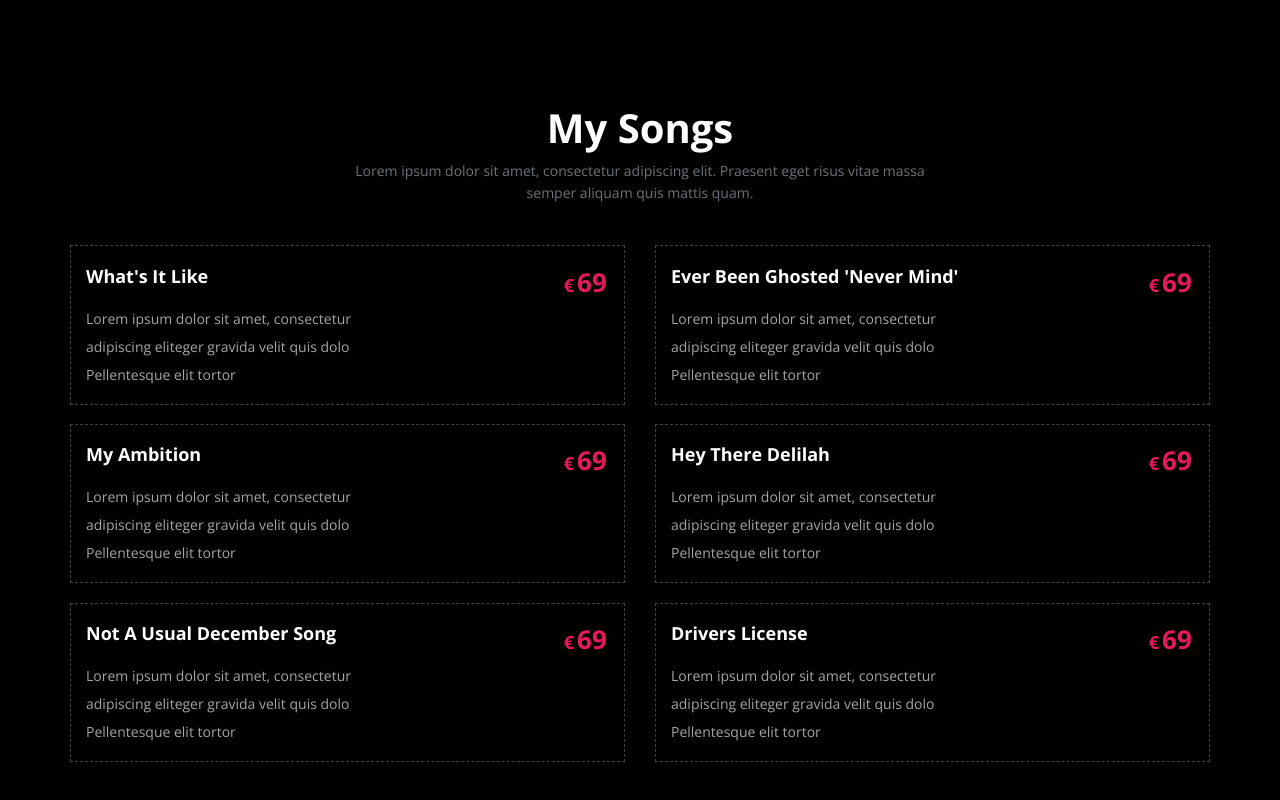
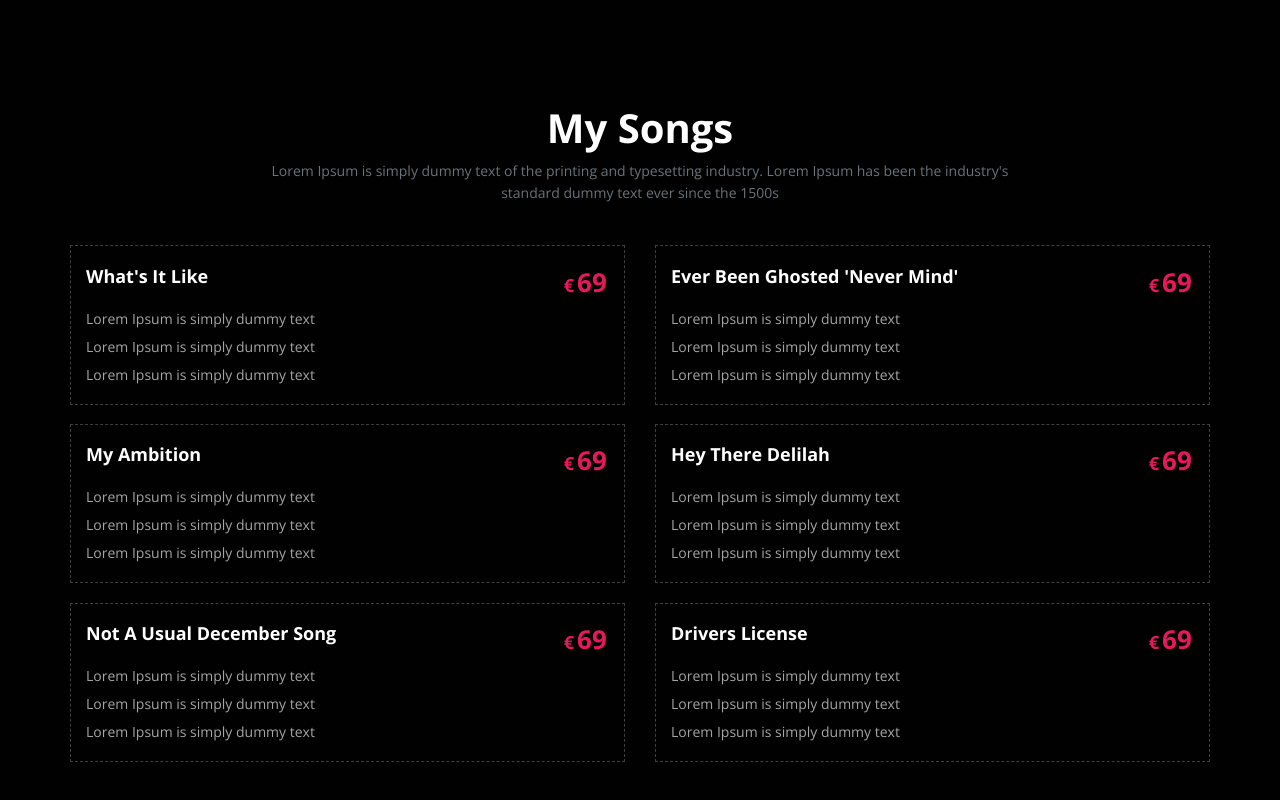
Before and after one commit to gmw15/natalie-moran-music, a plain HTML site: page index.html in a window 1280 px wide. Shown: the part 2465-3265 px from the top of the page. Drawn offline with nearby package versions, Linux system fonts and the light colour scheme; files whose address does not match are found by name.

Commit message:
Update index.html

```diff
--- a/index.html
+++ b/index.html
@@ -58,7 +58,7 @@
   <div class="container">
     <div class="col-md-8 col-md-offset-2 text-center">
       <h3>Up and Coming Artist</h3>
-      <p>Lorem ipsum dolor sit amet, consectetur adipiscing elit. Duis eu libero scelerisque ligula sagittis faucibus eget quis lacus.Lorem ipsum dolor sit amet, consectetur adipiscing elit.Lorem ipsum dolor sit amet, consectetur adipiscing elit.</p>
+      <p>Lorem Ipsum is simply dummy text of the printing and typesetting industry. Lorem Ipsum has been the industry's standard dummy text ever since the 1500s</p>
         <a href="#Playlist" class="btn btn-large">Playlist</a>
     </div>
   </div>
@@ -69,25 +69,25 @@
   <div class="container">
   <div class="section-header">
                 <h2 class="wow fadeInDown animated">What I Do</h2>
-                <p class="wow fadeInDown animated">Lorem ipsum dolor sit amet, consectetur adipiscing elit. Praesent eget risus vitae massa <br> semper aliquam quis mattis quam.</p>
+                <p class="wow fadeInDown animated">Lorem Ipsum is simply dummy text of the printing and typesetting industry. Lorem Ipsum has been the industry's <br> standard dummy text ever since the 1500s.</p>
             </div>
     <div class="row">
       <div class="col-md-4 col-sm-6 services text-center"> <span class="icon icon-recycle"></span>
         <div class="services-content">
           <h5>SONGS</h5>
-          <p>Lorem ipsum dolor sit amet, consectetur adipiscing elit. Duis eu libero scelerisque ligula sagittis faucibus eget quis lacus.</p>
+          <p>Lorem Ipsum is simply dummy text of the printing and typesetting industry. Lorem Ipsum has been the industry's standard dummy text ever since the 1500s</p>
         </div>
       </div>
       <div class="col-md-4 col-sm-6 services text-center"> <span class="icon icon-heart"></span>
         <div class="services-content">
           <h5>MUSIC PLAYLIST</h5>
-          <p>Lorem ipsum dolor sit amet, consectetur adipiscing elit. Duis eu libero scelerisque ligula sagittis faucibus eget quis lacus.</p>
+          <p>Lorem Ipsum is simply dummy text of the printing and typesetting industry. Lorem Ipsum has been the industry's standard dummy text ever since the 1500s</p>
         </div>
       </div>
       <div class="col-md-4 col-sm-6 services text-center"> <span class="icon icon-megaphone"></span>
         <div class="services-content">
           <h5>GALLERY</h5>
-          <p>Lorem ipsum dolor sit amet, consectetur adipiscing elit. Duis eu libero scelerisque ligula sagittis faucibus eget quis lacus.</p>
+          <p>Lorem Ipsum is simply dummy text of the printing and typesetting industry. Lorem Ipsum has been the industry's standard dummy text ever since the 1500s</p>
         </div>
       </div>
     </div>
@@ -99,7 +99,7 @@
   <div class="container">
       <div class="section-header">
                 <h2 class="wow fadeInDown animated">Playlist</h2>
-                <p class="wow fadeInDown animated">Lorem ipsum dolor sit amet, consectetur adipiscing elit. Praesent eget risus vitae massa <br> semper aliquam quis mattis quam.</p>
+                <p class="wow fadeInDown animated">Lorem Ipsum is simply dummy text of the printing and typesetting industry. Lorem Ipsum has been the industry's <br> standard dummy text ever since the 1500s</p>
             </div>
     <div class="row">
          <div id="jquery_jplayer_2" class="jp-jplayer"></div>
@@ -151,7 +151,7 @@
   <div class="container">
       <div class="section-header">
                 <h2 class="wow fadeInDown animated">My Songs</h2>
-                <p class="wow fadeInDown animated">Lorem ipsum dolor sit amet, consectetur adipiscing elit. Praesent eget risus vitae massa <br> semper aliquam quis mattis quam.</p>
+                <p class="wow fadeInDown animated">Lorem Ipsum is simply dummy text of the printing and typesetting industry. Lorem Ipsum has been the industry's <br> standard dummy text ever since the 1500s</p>
             </div>
     <div class="row">
             <div class="col-md-6">
@@ -159,9 +159,9 @@
             	<div class="package wow fadeInLeft animated" data-wow-offset="250" data-wow-delay="200ms">
                 	<h5>What's It Like</h5>
                     <ul class="list-default">
-                    	<li>Lorem ipsum dolor sit amet, consectetur</li>
-                    	<li>adipiscing eliteger gravida velit quis dolo</li>
-                    	<li>Pellentesque elit tortor</li>
+                    	<li>Lorem Ipsum is simply dummy text</li>
+                    	<li>Lorem Ipsum is simply dummy text</li>
+                    	<li>Lorem Ipsum is simply dummy text</li>
                     </ul>
                     <strong class="price"><small>€</small>69</strong>
                 </div><!-- end package -->
@@ -169,9 +169,9 @@
                 <div class="package wow fadeInLeft animated" data-wow-offset="200" data-wow-delay="300m">
                 	<h5>My Ambition</h5>
                     <ul class="list-default">
-                    	<li>Lorem ipsum dolor sit amet, consectetur</li>
-                    	<li>adipiscing eliteger gravida velit quis dolo</li>
-                    	<li>Pellentesque elit tortor</li>
+                    	<li>Lorem Ipsum is simply dummy text</li>
+                      <li>Lorem Ipsum is simply dummy text</li>
+                      <li>Lorem Ipsum is simply dummy text</li>
                     </ul>
                     <strong class="price"><small>€</small>69</strong>
                 </div><!-- end package -->
@@ -179,9 +179,9 @@
                 <div class="package no-border wow fadeInLeft animated" data-wow-offset="150" data-wow-delay="400m" >
                 	<h5>Not A Usual December Song</h5>
                     <ul class="list-default">
-                    	<li>Lorem ipsum dolor sit amet, consectetur</li>
-                    	<li>adipiscing eliteger gravida velit quis dolo</li>
-                    	<li>Pellentesque elit tortor</li>
+                    	<li>Lorem Ipsum is simply dummy text</li>
+                      <li>Lorem Ipsum is simply dummy text</li>
+                      <li>Lorem Ipsum is simply dummy text</li>
                     </ul>
                     <strong class="price"><small>€</small>69</strong>
                 </div><!-- end package -->
@@ -192,9 +192,9 @@
             	<div class="package wow fadeInRight animated" data-wow-offset="250" data-wow-delay="500m" >
                 	<h5>Ever Been Ghosted 'Never Mind'</h5>
                     <ul class="list-default">
-                    	<li>Lorem ipsum dolor sit amet, consectetur</li>
-                    	<li>adipiscing eliteger gravida velit quis dolo</li>
-                    	<li>Pellentesque elit tortor</li>
+                    	<li>Lorem Ipsum is simply dummy text</li>
+                      <li>Lorem Ipsum is simply dummy text</li>
+                      <li>Lorem Ipsum is simply dummy text</li>
                     </ul>
                     <strong class="price"><small>€</small>69</strong>
                 </div><!-- end package -->
@@ -202,9 +202,9 @@
                 <div class="package wow fadeInRight animated" data-wow-offset="200" data-wow-delay="600m">
                 	<h5>Hey There Delilah</h5>
                     <ul class="list-default">
-                    	<li>Lorem ipsum dolor sit amet, consectetur</li>
-                    	<li>adipiscing eliteger gravida velit quis dolo</li>
-                    	<li>Pellentesque elit tortor</li>
+                    	<li>Lorem Ipsum is simply dummy text</li>
+                      <li>Lorem Ipsum is simply dummy text</li>
+                      <li>Lorem Ipsum is simply dummy text</li>
                     </ul>
                     <strong class="price"><small>€</small>69</strong>
                 </div><!-- end package -->
@@ -212,9 +212,9 @@
                 <div class="package no-border wow fadeInRight animated" data-wow-offset="150" data-wow-delay="700m">
                 	<h5>Drivers License</h5>
                     <ul class="list-default">
-                    	<li>Lorem ipsum dolor sit amet, consectetur</li>
-                    	<li>adipiscing eliteger gravida velit quis dolo</li>
-                    	<li>Pellentesque elit tortor</li>
+                    	<li>Lorem Ipsum is simply dummy text</li>
+                      <li>Lorem Ipsum is simply dummy text</li>
+                      <li>Lorem Ipsum is simply dummy text</li>
                     </ul>
                     <strong class="price"><small>€</small>69</strong>
                 </div><!-- end package -->
@@ -230,7 +230,7 @@
   <div class="container-fluid">
     <div class="section-header">
                 <h2 class="wow fadeInDown animated">Events</h2>
-                <p class="wow fadeInDown animated">Lorem ipsum dolor sit amet, consectetur adipiscing elit. Praesent eget risus vitae massa <br> semper aliquam quis mattis quam.</p>
+                <p class="wow fadeInDown animated">Lorem Ipsum is simply dummy text of the printing and typesetting industry. Lorem Ipsum has been the industry's <br> standard dummy text ever since the 1500s</p>
             </div>
     <div class="row no-gutter">
       <div class="col-lg-3 col-md-6 col-sm-6 work"> <a href="images/nat1.png" class="work-box"> <img src="images/nat1.png" alt="">
@@ -307,7 +307,7 @@
 	<div class="container">
 	    <div class="section-header">
                 <h2 class="wow fadeInDown animated">Upcoming Shows</h2>
-                <p class="wow fadeInDown animated">Lorem ipsum dolor sit amet, consectetur adipiscing elit. Praesent eget risus vitae massa <br> semper aliquam quis mattis quam.</p>
+                <p class="wow fadeInDown animated">Lorem Ipsum is simply dummy text of the printing and typesetting industry. Lorem Ipsum has been the industry's <br> standard dummy text ever since the 1500s</p>
             </div>
 		<div class="row">
 			<div class="col-md-6">
@@ -354,7 +354,7 @@
   <div class="container">
       <div class="section-header">
                 <h2 class="wow fadeInDown animated">Meet The Team</h2>
-                <p class="wow fadeInDown animated">Lorem ipsum dolor sit amet, consectetur adipiscing elit. Praesent eget risus vitae massa <br> semper aliquam quis mattis quam.</p>
+                <p class="wow fadeInDown animated">Lorem Ipsum is simply dummy text of the printing and typesetting industry. Lorem Ipsum has been the industry's <br> standard dummy text ever since the 1500s</p>
             </div>
     <div class="row">
       <div class="col-md-3 col-sm-6">
@@ -362,7 +362,7 @@
           <div class="person-content">
             <h4>Ping Pong's Mate</h4>
             <h5 class="role">Founder</h5>
-            <p>Lorem ipsum dolor sit amet, consectetur adipiscing elit eget risus vitae massa.</p>
+            <p>Lorem Ipsum is simply dummy text of the printing and typesetting industry</p>
           </div>
           <ul class="social-icons clearfix">
             <li><a href="#"><span class="fa fa-facebook"></span></a></li>
@@ -376,7 +376,7 @@
           <div class="person-content">
             <h4>Bell Man</h4>
             <h5 class="role">Music</h5>
-            <p>Lorem ipsum dolor sit amet, consectetur adipiscing elit eget risus vitae massa.</p>
+            <p>Lorem Ipsum is simply dummy text of the printing and typesetting industry</p>
           </div>
           <ul class="social-icons clearfix">
             <li><a href="#" class=""><span class="fa fa-facebook"></span></a></li>
@@ -390,7 +390,7 @@
           <div class="person-content">
             <h4>Ping Pong</h4>
             <h5 class="role">Singer</h5>
-            <p>Lorem ipsum dolor sit amet, consectetur adipiscing elit eget risus vitae massa.</p>
+            <p>Lorem Ipsum is simply dummy text of the printing and typesetting industry</p>
           </div>
           <ul class="social-icons clearfix">
             <li><a href="#" class=""><span class="fa fa-facebook"></span></a></li>
@@ -404,7 +404,7 @@
           <div class="person-content">
             <h4>Bell Man's Mate</h4>
             <h5 class="role">Singler</h5>
-            <p>Lorem ipsum dolor sit amet, consectetur adipiscing elit eget risus vitae massa.</p>
+            <p>Lorem Ipsum is simply dummy text of the printing and typesetting industry</p>
           </div>
           <ul class="social-icons clearfix">
             <li><a href="#" class=""><span class="fa fa-facebook"></span></a></li>
@@ -426,7 +426,7 @@
           <li>
             <div class="col-md-12">
               <blockquote>
-                <h1>"Lorem ipsum dolor sit amet, consectetur adipiscing elit eget risus vitae massa." </h1>
+                <h1>"Lorem Ipsum is simply dummy text of the printing and typesetting industry" </h1>
                 <p>Ping Pong</p>
               </blockquote>
             </div>
@@ -434,7 +434,7 @@
           <li>
             <div class="col-md-12">
               <blockquote>
-                <h1>"Lorem ipsum dolor sit amet, consectetur adipiscing elit eget risus vitae massa." </h1>
+                <h1>"Lorem Ipsum is simply dummy text of the printing and typesetting industry" </h1>
                 <p>Ping Pong's Mate</p>
               </blockquote>
             </div>
@@ -442,7 +442,7 @@
           <li>
             <div class="col-md-12">
               <blockquote>
-                <h1>"Lorem ipsum dolor sit amet, consectetur adipiscing elit eget risus vitae massa." </h1>
+                <h1>"Lorem Ipsum is simply dummy text of the printing and typesetting industry" </h1>
                 <p>Bell Man</p>
               </blockquote>
             </div>
@@ -450,7 +450,7 @@
           <li>
             <div class="col-md-12">
               <blockquote>
-                <h1>"Lorem ipsum dolor sit amet, consectetur adipiscing elit eget risus vitae massa." </h1>
+                <h1>"Lorem Ipsum is simply dummy text of the printing and typesetting industry" </h1>
                 <p>Bell Man's Mate</p>
               </blockquote>
             </div>
@@ -467,7 +467,7 @@
   <div class="container">
       <div class="section-header">
                 <h2 class="wow fadeInDown animated">Contact Us</h2>
-                <p class="wow fadeInDown animated">Lorem ipsum dolor sit amet, consectetur adipiscing elit. Praesent eget risus vitae massa <br> semper aliquam quis mattis quam.</p>
+                <p class="wow fadeInDown animated">Lorem Ipsum is simply dummy text of the printing and typesetting industry. Lorem Ipsum has been the industry's <br> standard dummy text ever since the 1500s</p>
             </div>
     <div class="row">
       <div class="col-md-8 col-md-offset-2 conForm">
```
